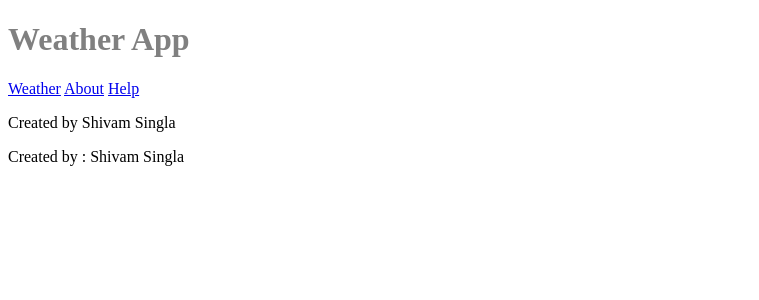
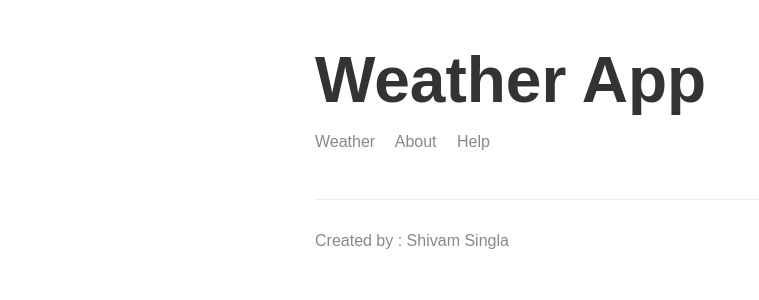
Before and after one commit to shivaan25/nodejs-learning, a Node server app: page / in a window 1280 px wide. Shown: the top 300 px of the page, without its empty margins (0-759 px from the left). Run offline with Node 20, Linux system fonts and the light colour scheme; some libraries are stand-ins or nearby versions.

Commit message:
Adding Styles to our pagepart-1 -51

```diff
--- a/web-server/public/css/styles.css
+++ b/web-server/public/css/styles.css
@@ -1,7 +1,36 @@
-h1 {
-   color: gray;
+body{
+    color:#333333;
+    font-family: Arial, Helvetica, sans-serif;
+    max-width: 650px;
+    margin: 0 auto;
+    padding: 0 16px;
+
 }
 
-img{
-    width: 250px;
+
+footer{
+    color:#888888;
+    border-top:  1px solid #eeeeee;
+    margin-top: 16px;
+    padding: 16px 0;
+
 }
+
+
+
+header {
+    margin-top: 16px;
+    margin-bottom: 48px;
+}
+
+h1{
+    font-size: 64px;
+    margin-bottom: 16px;
+}
+
+
+header a {
+    color: #888888;
+    margin-right: 16px;
+    text-decoration: none;
+}
--- a/web-server/templates/partials/footer.hbs
+++ b/web-server/templates/partials/footer.hbs
@@ -1,3 +1,6 @@
-<p>
+<footer>
+    <p>
     Created by : {{name}}
 </p>
+
+</footer>
--- a/web-server/templates/partials/header.hbs
+++ b/web-server/templates/partials/header.hbs
@@ -3,8 +3,8 @@
 </h1>
 
 
-<div>
-    <a href="/">Weather</a>
+<header>
+     <a href="/">Weather</a>
     <a href="/about">About</a>
     <a href="/help">Help</a>
-</div>
+</header>
--- a/web-server/templates/views/index.hbs
+++ b/web-server/templates/views/index.hbs
@@ -10,9 +10,7 @@
 
 <body>
     {{>header}}
-    <p>
-        Created by {{name}}
-    </p>
+
      {{>footer}}
 </body>
 
```
